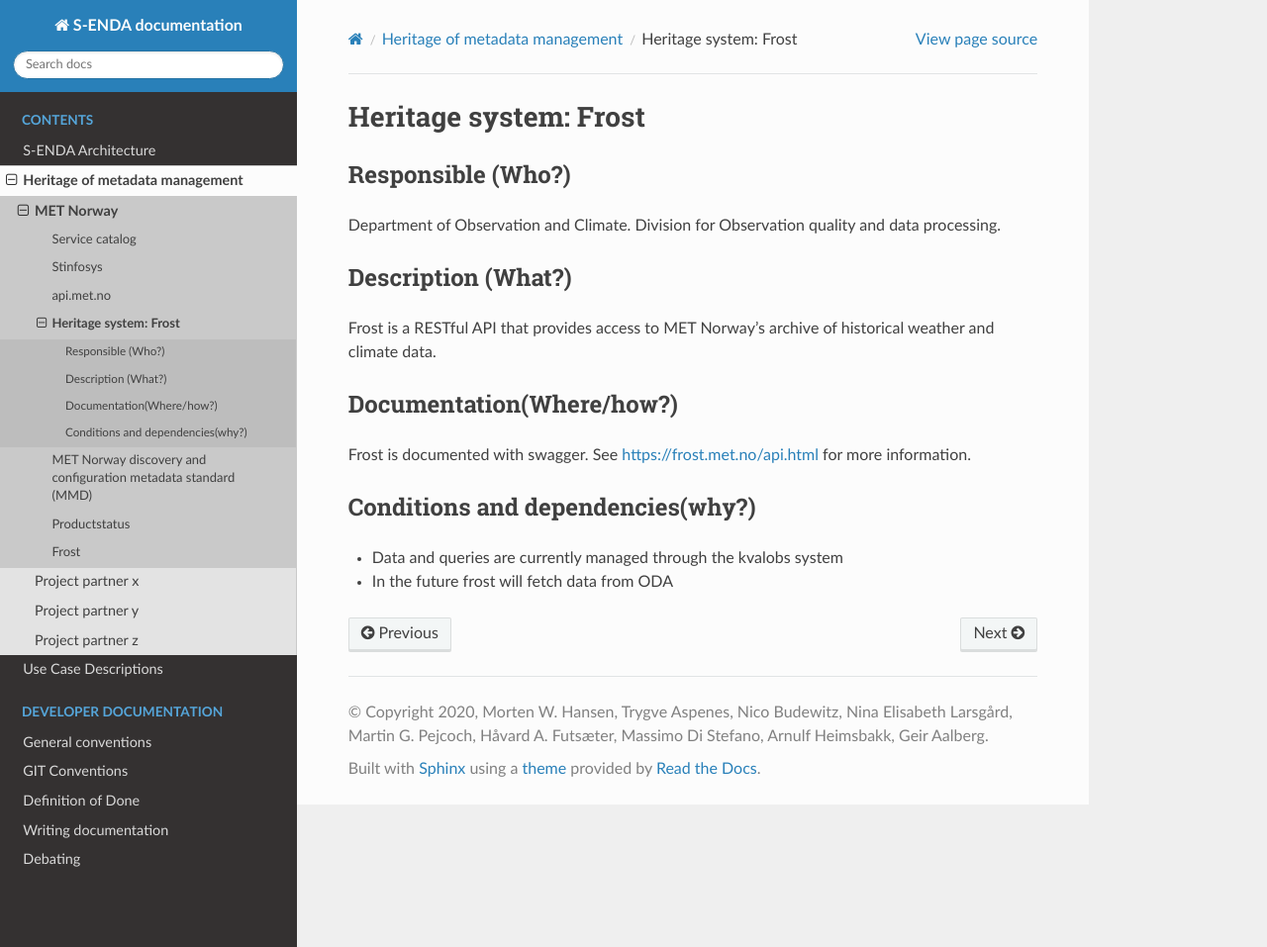
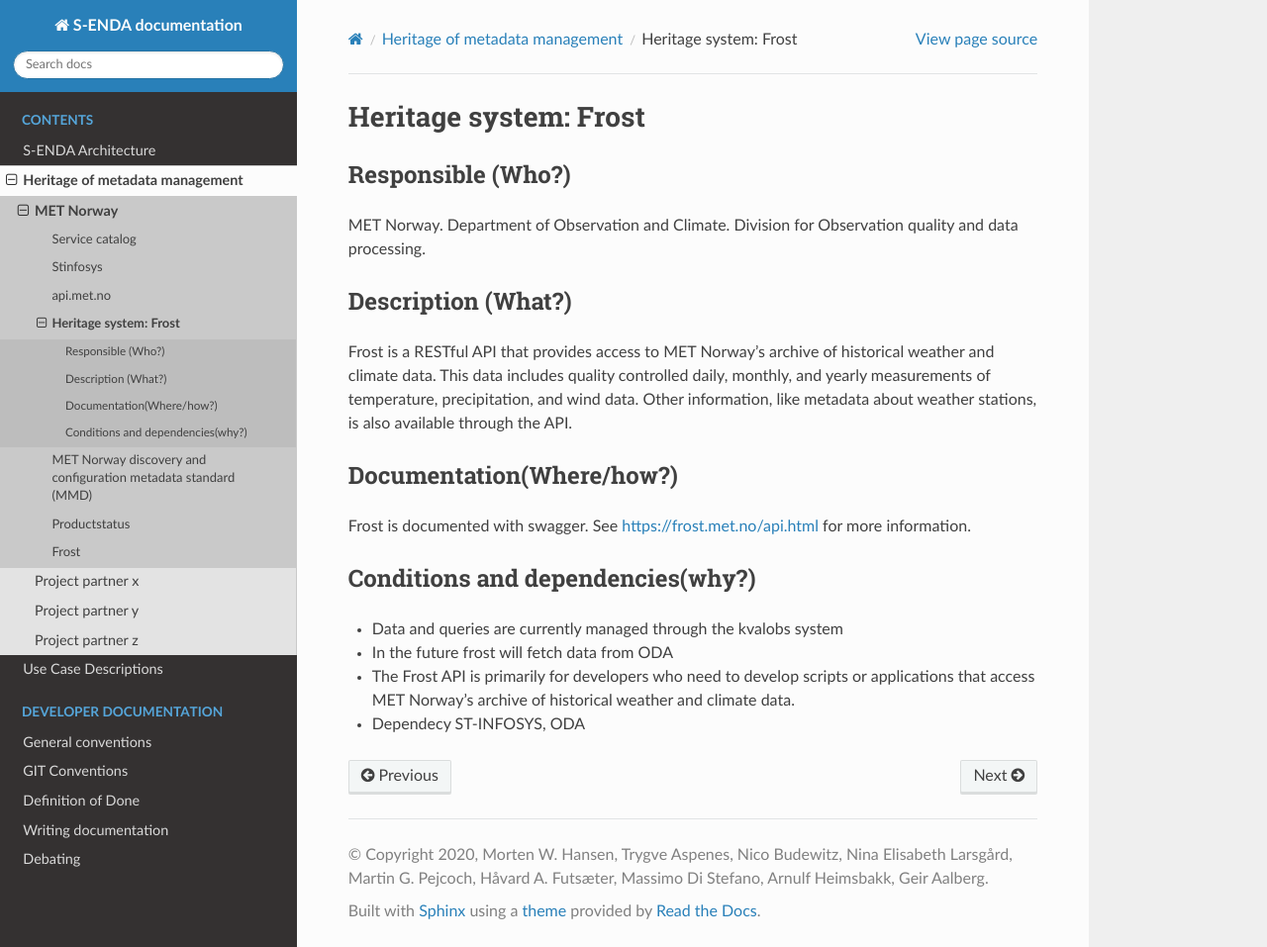
Before and after one commit to metno/S-ENDA-documentation, a Sphinx documentation site: the page built from source/frost.rst, in a window 1280 px wide and 957 px high. Shown: the whole window at 99% size. Built offline with Sphinx 7.4.7 and the Read the Docs theme 2.0.0, drawn with Linux system fonts in a browser that asks for light colours.

Commit message:
Some small changes

```diff
--- a/source/frost.rst
+++ b/source/frost.rst
@@ -13,7 +13,7 @@
    group, a role or an administrative unit. Try to avoid linking to specific
    persons.
 
-Department of Observation and Climate. Division for Observation quality and data processing.
+MET Norway. Department of Observation and Climate. Division for Observation quality and data processing.
 
 Description (What?)
 ===================
@@ -24,6 +24,7 @@
    - formats/language
 
 Frost is a RESTful API that provides access to MET Norway's archive of historical weather and climate data.
+This data includes quality controlled daily, monthly, and yearly measurements of temperature, precipitation, and wind data. Other information, like metadata about weather stations, is also available through the API.
 
 Documentation(Where/how?)
 =========================
@@ -44,3 +45,6 @@
 
 * Data and queries are currently managed through the kvalobs system
 * In the future frost will fetch data from ODA
+
+* The Frost API is primarily for developers who need to develop scripts or applications that access MET Norway's archive of historical weather and climate data.
+* Dependecy ST-INFOSYS, ODA
```
